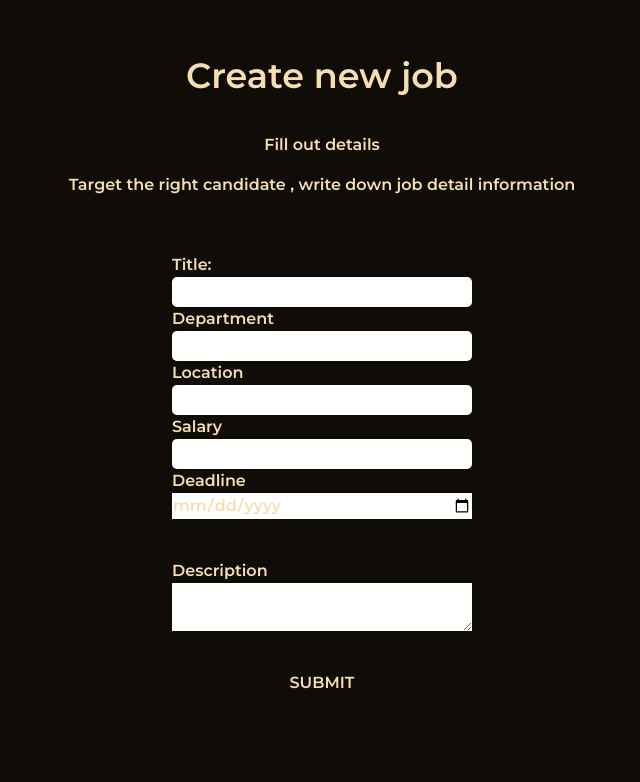
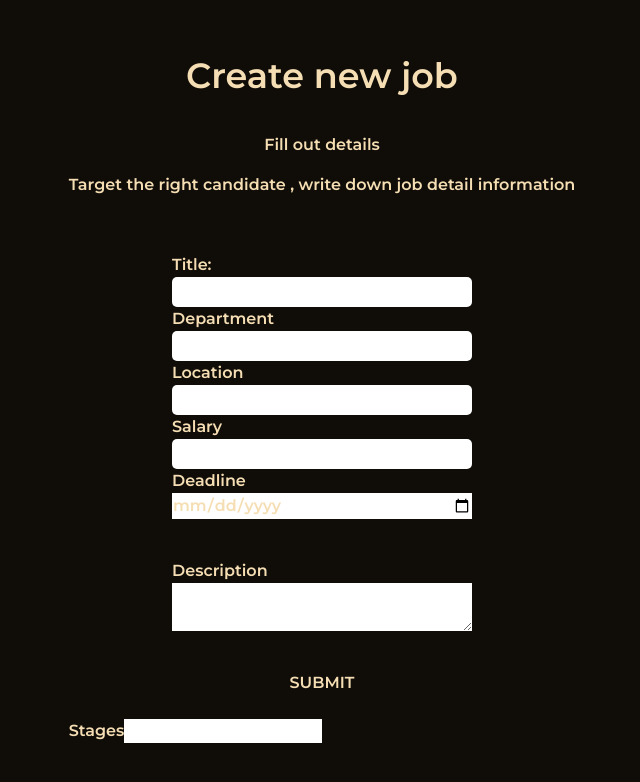
Before and after one commit to juwoncaleb/BABYLON, a Next.js app: page /new in a window 1280 px wide. Shown: the top 782 px of the page, without its empty margins (318-958 px from the left). Built offline with nearby package versions, Linux system fonts and the light colour scheme.

Commit message:
fixed the pipline

```diff
--- a/pages/new/index.js
+++ b/pages/new/index.js
@@ -9,8 +9,10 @@ export default function job() {
   const [salary, setSalary] = useState('')
   const [deadline, setDeadline] = useState('')
   const [description, setDescription] = useState('')
-  console.log(title);
-
+  // this array state contains the created statge
+  const [tags, setTags] = useState([])
+  // this holds the current stage till it is pusged above
+  const [currentTag, setCurrentTag] = useState('')
   // SEND JOB TO MONGODB THROUGH API
   //SEND TO MONGO DATA BASE
   const submitComment = async () => {
@@ -76,11 +78,32 @@ export default function job() {
               <textarea value={description} onChange={(e) => setDescription(e.target.value)} className='mb-10' id="description" name="description"></textarea>
             </div>
           </form>
-          <div className='submittButton' onClick={() => { submitComment();refreshPage() }}>
-          <p>SUBMIT</p>
+          <div className='submittButton' onClick={() => { submitComment(); refreshPage() }}>
+            <p>SUBMIT</p>
+          </div>
         </div>
+        <div className='mt-6 mb-6'>
+          <label for="Stages">Stages</label>
+          <input
+            value={currentTag}
+            onChange={e => setCurrentTag(e.target.value)}
+            onKeyPress={e => {
+              if (e.key === 'Enter' && currentTag !== '') {
+                setTags([...tags, currentTag])
+                setCurrentTag('')
+              }
+            }}
+          />
+          {tags.map(tag => (
+            <div key={tag} className="tag ">
+              {tag}
+              {/* this button is used to delete */}
+              <button className='deleeTag' onClick={() => setTags(tags.filter(t => t !== tag))}>x</button>
+
+            </div>
+          ))}
+
         </div>
-
 
       </div>
 
--- a/styles/globals.css
+++ b/styles/globals.css
@@ -532,6 +532,19 @@ button[type=submit] {
   align-items: center;
 }
 
+.deleeTag {
+  margin-left: 5px;
+  margin-bottom: 4px;
+  position: relative;
+  bottom: 10px;
+  color: red !important;
+}
+
+.tag {
+  position: relative;
+  top: 13px;
+}
+
 .candidatelemet {
   background-color: #100C08;
   color: wheat;
@@ -891,7 +904,10 @@ button[type=submit] {
   border: 3px solid black;
   border-radius: 10px;
 }
-
+input::placeholder,
+textarea::placeholder {
+  color: black !important;
+}
 .as {
   text-align: center;
 }
@@ -906,10 +922,7 @@ button[type=submit] {
   height: 28px;
   margin-right: 5px;
 }
-input::placeholder,
-textarea::placeholder {
-  color: black;
-}
+
 .takeHomedes {
   margin-top: 15px;
   width: 80%;
```
Also changed, not shown: styles/_new.module.scss (+13 -1 lines), 1 other file (tests, documents, lock files or other folders).
